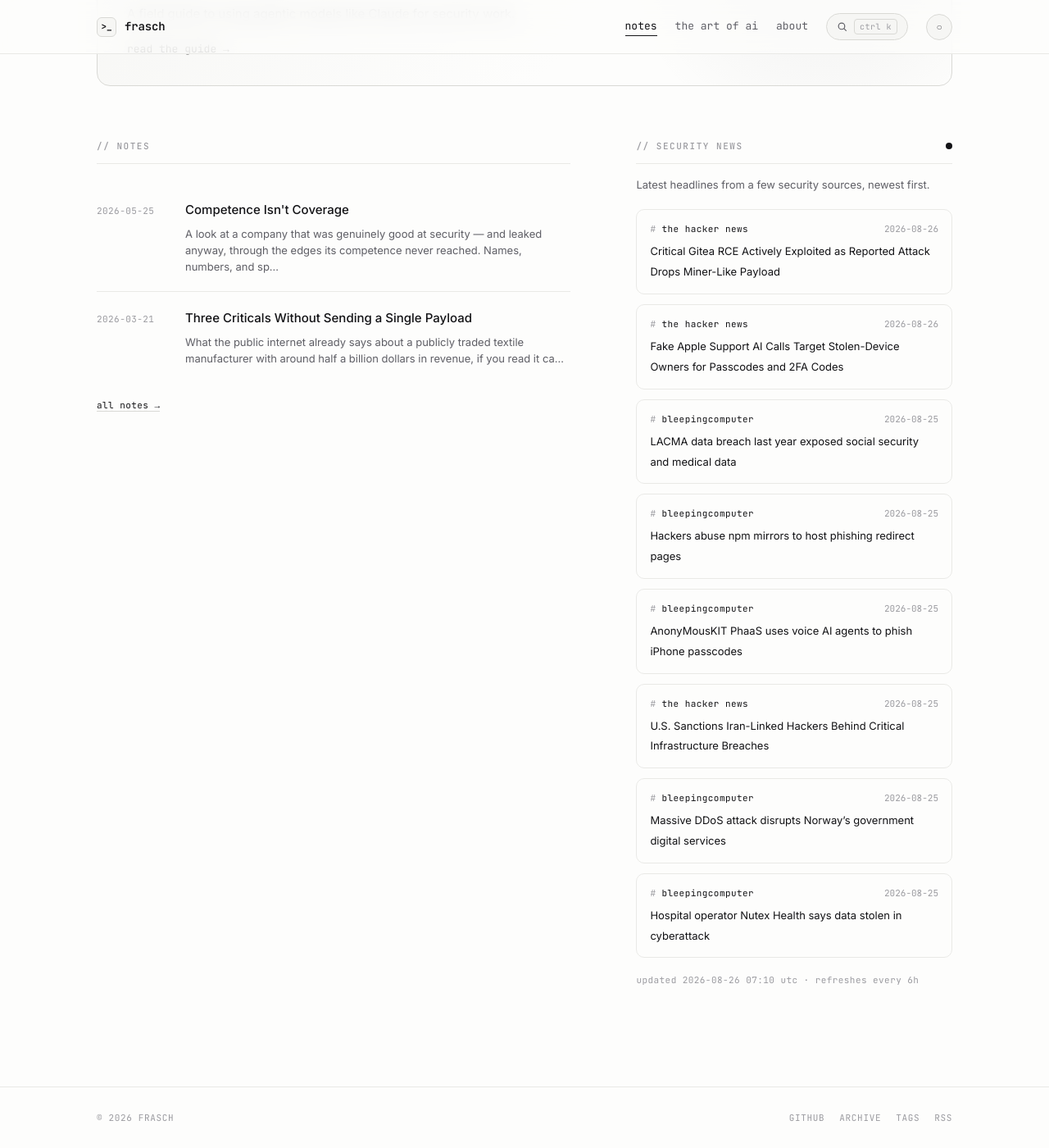
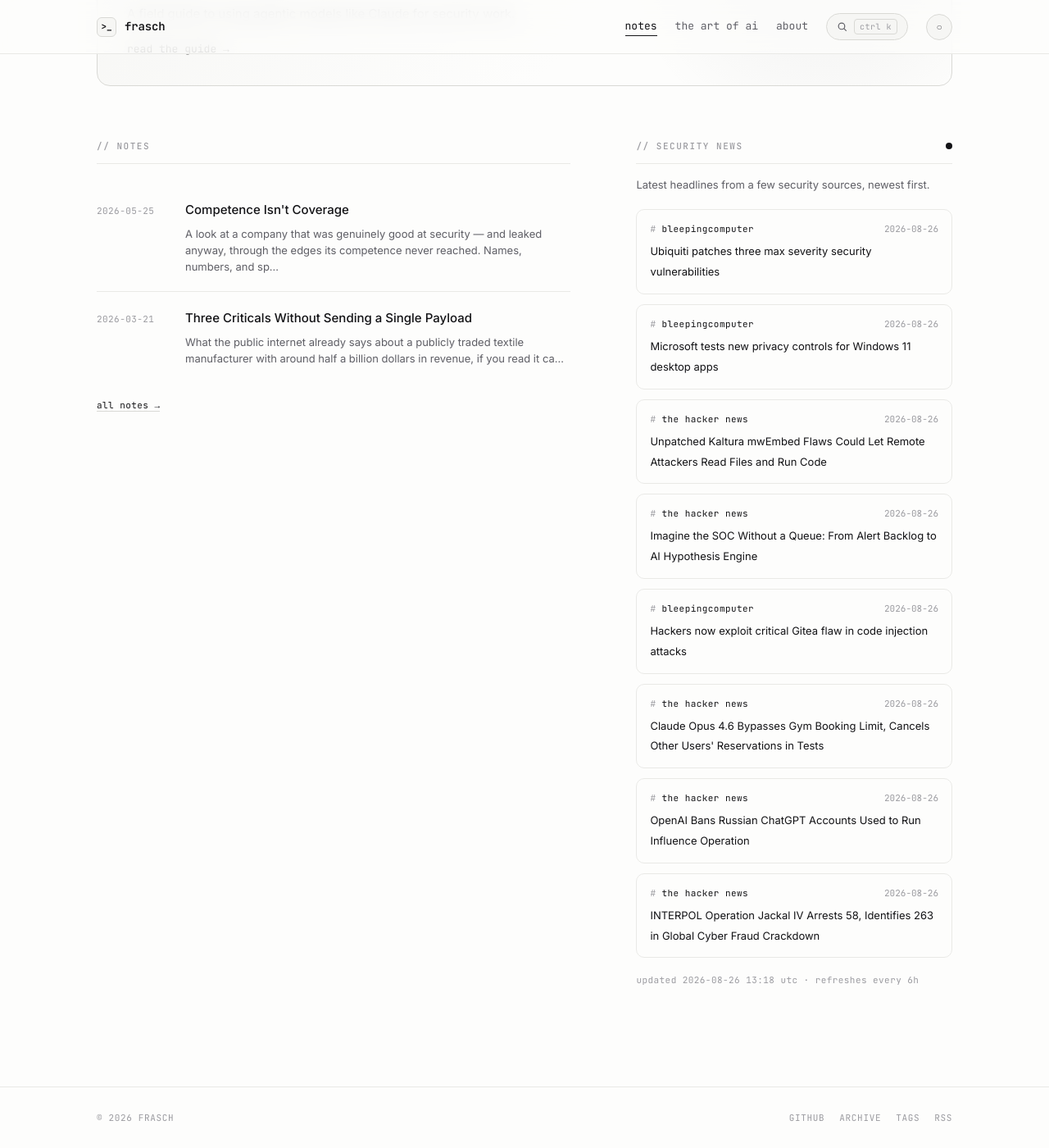
Before and after one commit to whoisfrasch/frasch, a Jekyll site: the page built from index.html, in a window 1280 px wide and 1400 px high, scrolled down 615 px. Shown: the whole window at 82% size. Built offline with Jekyll 4.4.1, drawn with Linux system fonts in a browser that asks for light colours.

Commit message:
Refresh security news feed

```diff
--- a/_data/news.json
+++ b/_data/news.json
@@ -1,53 +1,53 @@
 {
-  "updated": "2026-08-26T07:10:27Z",
+  "updated": "2026-08-26T13:18:17Z",
   "items": [
     {
-      "source": "the hacker news",
-      "title": "Critical Gitea RCE Actively Exploited as Reported Attack Drops Miner-Like Payload",
-      "link": "https://thehackernews.com/2026/08/critical-gitea-rce-actively-exploited.html",
-      "date": "2026-08-26T06:27:07Z"
+      "source": "bleepingcomputer",
+      "title": "Ubiquiti patches three max severity security vulnerabilities",
+      "link": "https://www.bleepingcomputer.com/news/security/ubiquiti-patches-three-max-severity-security-vulnerabilities/",
+      "date": "2026-08-26T13:17:54Z"
+    },
+    {
+      "source": "bleepingcomputer",
+      "title": "Microsoft tests new privacy controls for Windows 11 desktop apps",
+      "link": "https://www.bleepingcomputer.com/news/microsoft/microsoft-tests-new-privacy-controls-for-windows-11-desktop-apps/",
+      "date": "2026-08-26T12:06:28Z"
     },
     {
       "source": "the hacker news",
-      "title": "Fake Apple Support AI Calls Target Stolen-Device Owners for Passcodes and 2FA Codes",
-      "link": "https://thehackernews.com/2026/08/fake-apple-support-ai-calls-target.html",
-      "date": "2026-08-26T05:47:28Z"
+      "title": "Unpatched Kaltura mwEmbed Flaws Could Let Remote Attackers Read Files and Run Code",
+      "link": "https://thehackernews.com/2026/08/unpatched-kaltura-mwembed-flaws-could.html",
+      "date": "2026-08-26T11:55:00Z"
+    },
+    {
+      "source": "the hacker news",
+      "title": "Imagine the SOC Without a Queue: From Alert Backlog to AI Hypothesis Engine",
+      "link": "https://thehackernews.com/2026/08/imagine-soc-without-queue-from-alert.html",
+      "date": "2026-08-26T11:36:49Z"
     },
     {
       "source": "bleepingcomputer",
-      "title": "LACMA data breach last year exposed social security and medical data",
-      "link": "https://www.bleepingcomputer.com/news/security/lacma-data-breach-last-year-exposed-social-security-and-medical-data/",
-      "date": "2026-08-25T21:58:14Z"
-    },
-    {
-      "source": "bleepingcomputer",
-      "title": "Hackers abuse npm mirrors to host phishing redirect pages",
-      "link": "https://www.bleepingcomputer.com/news/security/hackers-abuse-npm-mirrors-to-host-phishing-redirect-pages/",
-      "date": "2026-08-25T21:39:01Z"
-    },
-    {
-      "source": "bleepingcomputer",
-      "title": "AnonyMousKIT PhaaS uses voice AI agents to phish iPhone passcodes",
-      "link": "https://www.bleepingcomputer.com/news/security/anonymouskit-phaas-uses-voice-ai-agents-to-phish-iphone-passcodes/",
-      "date": "2026-08-25T20:25:26Z"
+      "title": "Hackers now exploit critical Gitea flaw in code injection attacks",
+      "link": "https://www.bleepingcomputer.com/news/security/hackers-now-exploit-critical-gitea-flaw-in-code-injection-attacks/",
+      "date": "2026-08-26T11:07:48Z"
     },
     {
       "source": "the hacker news",
-      "title": "U.S. Sanctions Iran-Linked Hackers Behind Critical Infrastructure Breaches",
-      "link": "https://thehackernews.com/2026/08/us-sanctions-iran-linked-hackers-behind.html",
-      "date": "2026-08-25T18:17:17Z"
+      "title": "Claude Opus 4.6 Bypasses Gym Booking Limit, Cancels Other Users' Reservations in Tests",
+      "link": "https://thehackernews.com/2026/08/claude-opus-46-bypasses-gym-booking.html",
+      "date": "2026-08-26T10:27:23Z"
     },
     {
-      "source": "bleepingcomputer",
-      "title": "Massive DDoS attack disrupts Norway’s government digital services",
-      "link": "https://www.bleepingcomputer.com/news/security/massive-ddos-attack-disrupts-norways-government-digital-services/",
-      "date": "2026-08-25T15:52:36Z"
+      "source": "the hacker news",
+      "title": "OpenAI Bans Russian ChatGPT Accounts Used to Run Influence Operation",
+      "link": "https://thehackernews.com/2026/08/openai-bans-russian-chatgpt-accounts.html",
+      "date": "2026-08-26T09:38:45Z"
     },
     {
-      "source": "bleepingcomputer",
-      "title": "Hospital operator Nutex Health says data stolen in cyberattack",
-      "link": "https://www.bleepingcomputer.com/news/security/hospital-operator-nutex-health-says-data-stolen-in-cyberattack/",
-      "date": "2026-08-25T14:44:16Z"
+      "source": "the hacker news",
+      "title": "INTERPOL Operation Jackal IV Arrests 58, Identifies 263 in Global Cyber Fraud Crackdown",
+      "link": "https://thehackernews.com/2026/08/interpol-operation-jackal-iv-arrests-58.html",
+      "date": "2026-08-26T07:54:12Z"
     }
   ]
 }
```
